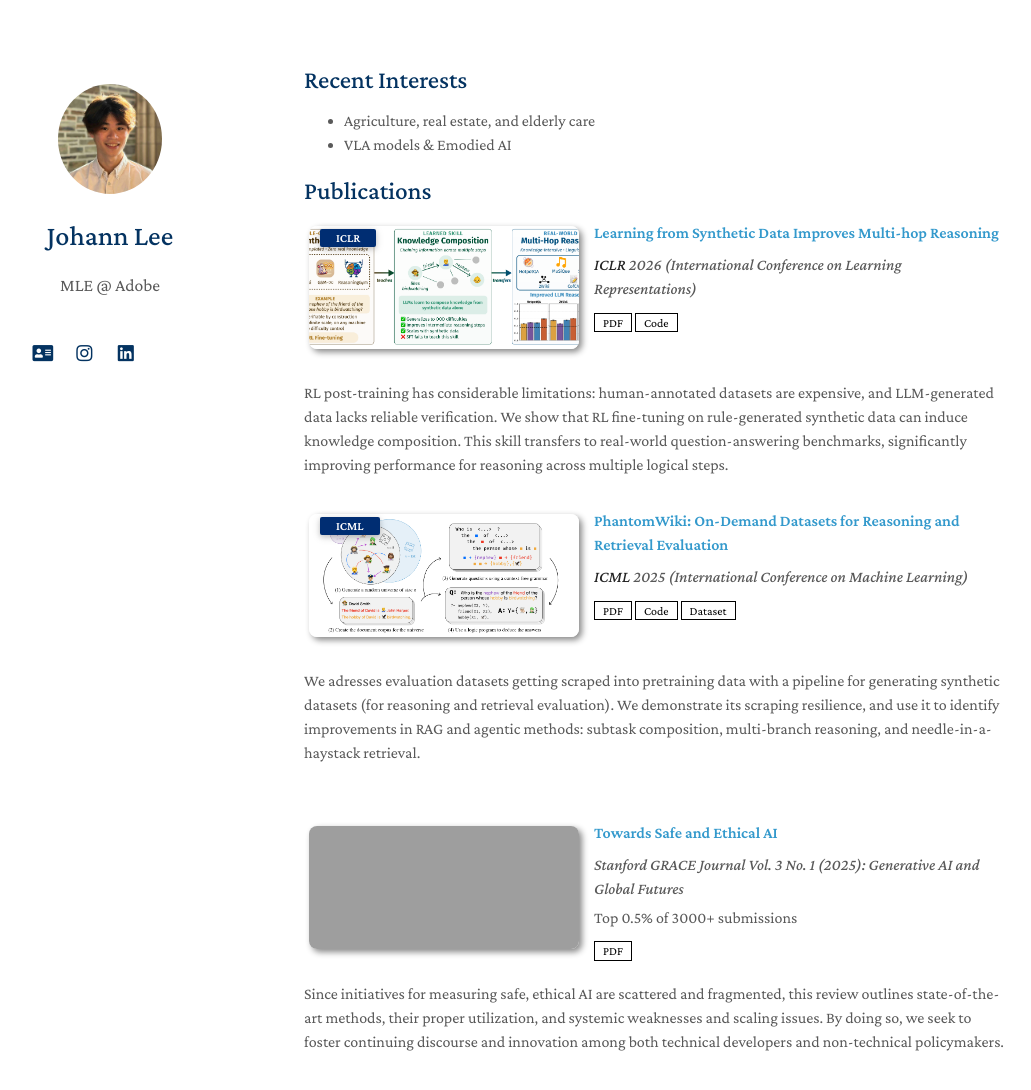
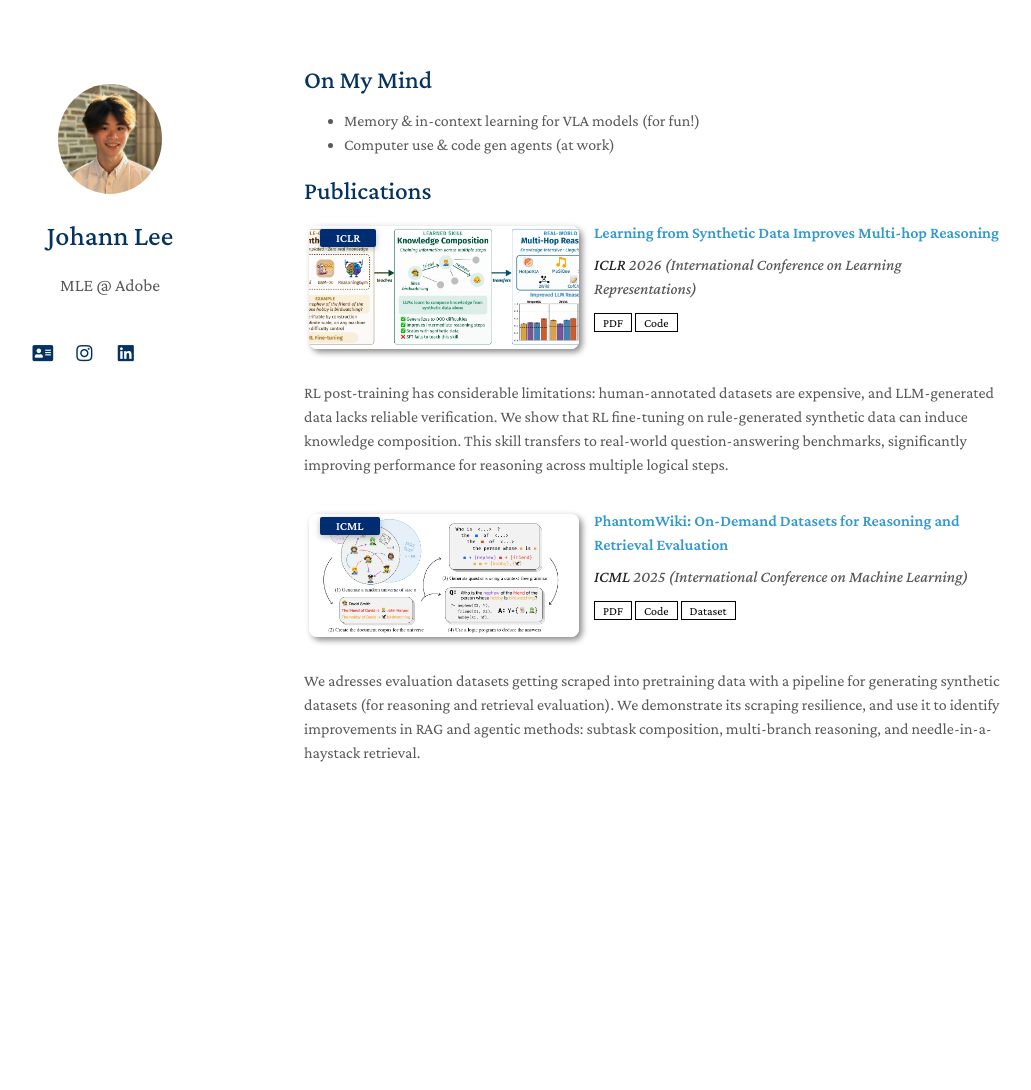
Before and after one commit to lee-johann/xforeverjlx.github.io, a Jekyll site: the page built from index.md, in a window 1280 px wide and 1172 px high. Shown: the top 1090 px of the window, without its empty margins (141-1172 px from the left). Built offline with Jekyll 4.4.1, drawn with Linux system fonts in a browser that asks for light colours; nearby versions of some CDN libraries; a style sheet for code colours, icons or effects is not loaded; our own code applies the rules of GitHub Pages for plain Markdown files; grey boxes are pictures that could not be loaded.

Commit message:
publication update

```diff
--- a/_includes/publications.md
+++ b/_includes/publications.md
@@ -54,7 +54,7 @@
 <br>
 
 
-<li>
+<!-- <li>
 <div class="pub-row">
   <div class="pub-header">
     <div class="pub-image">
@@ -73,7 +73,7 @@
     <p>Since initiatives for  measuring  safe,  ethical  AI are scattered and fragmented, this review outlines state-of-the-art methods, their proper utilization, and systemic weaknesses and scaling issues. By doing so, we seek to foster continuing discourse and innovation among both technical developers and non-technical policymakers.</p>
   </div>
 </div>
-</li>
+</li> -->
 
 
 </ol>
--- a/index.md
+++ b/index.md
@@ -2,12 +2,12 @@
 layout: homepage
 ---
 
-## Recent Interests
+## On My Mind
 
 <!-- - Synthetic evaluation datasets for reasoning and retrieval LLMs ([published at ICML 2025](https://arxiv.org/abs/2502.20377)) -->
 <!-- - Training small LLMs to reason using synthetic datasets (PI: Prof. Kilian Weinberger) -->
-- Agriculture, real estate, and elderly care
-- VLA models & Emodied AI
+- Memory & in-context learning for VLA models (for fun!)
+- Computer use & code gen agents (at work)
 <!-- - Speeding up cloud LLM inference with intra-GPU memory offloading (PI: Prof. Rachee Singh) -->
 <!-- - $.99 bias in data labeling pricing (advised by Dr. Bart De Koning)-->
 
@@ -20,4 +20,4 @@ layout: homepage
 
 {% include_relative _includes/publications.md %}
 
-<!-- {% include_relative _includes/services.md %} -->
+<!-- {% include_relative _includes/services.md %}  -->
```
Also changed, not shown: assets/img/headshot_square.jpg (added), 1 other file.
